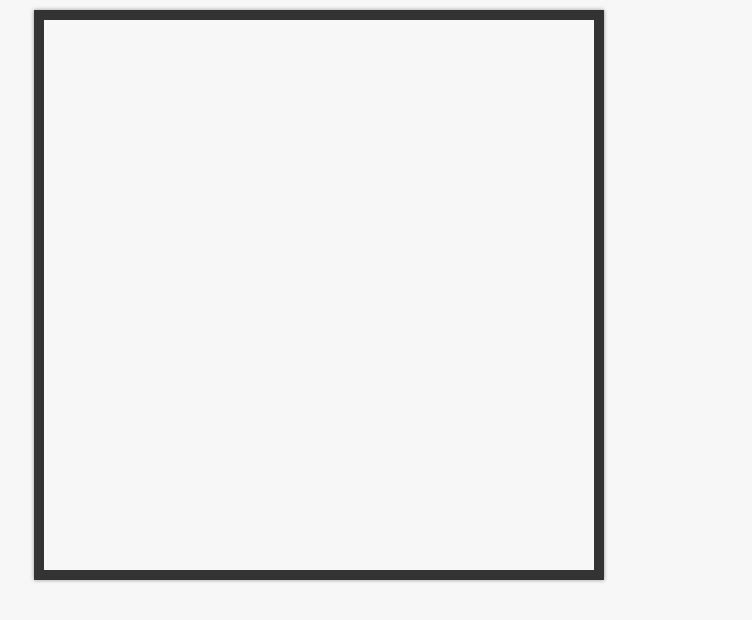
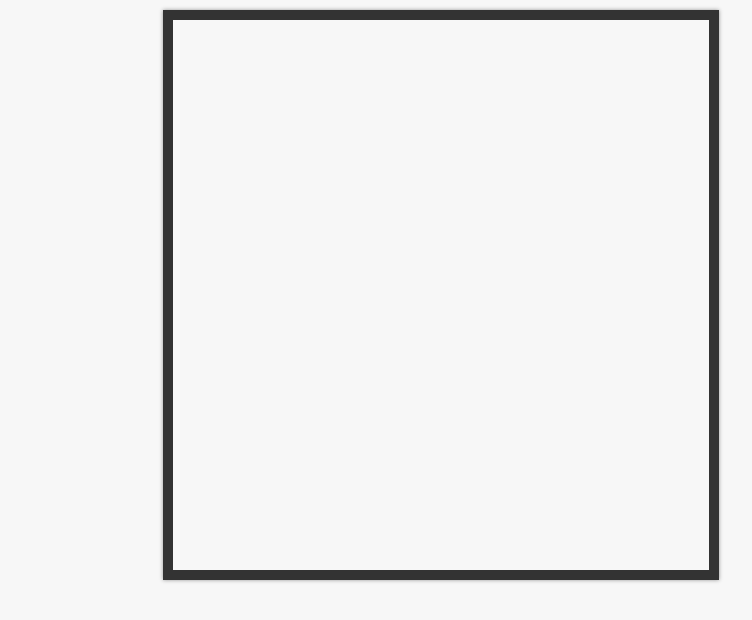
Before and after one commit to savwiley/etchasketch2, a plain HTML site: page index.html in a window 1280 px wide. Shown: the whole page, without its empty margins (321-1073 px from the left). Drawn offline with Linux system fonts and the light colour scheme.

Commit message:
create main wrapper around both the menu and grid

```diff
--- a/index.html
+++ b/index.html
@@ -8,8 +8,10 @@
 </head>
 <body>
 
-  <div id="menu"></div>
-  <div id="container"></div>
+  <div id="main">
+    <div id="menu"></div>
+    <div id="container"></div>
+  </div>
 
   <script src="func.js"></script>
 </body>
--- a/style.css
+++ b/style.css
@@ -7,10 +7,22 @@ body {
   background: #f7f7f7;
 }
 
+#main {
+  display: flex;
+  flex-direction: row;
+  width: 800px;
+  height: auto;
+  margin: 10px auto 0;
+}
+
+#menu {
+  width: 250px;
+  height: 570px;
+}
+
 #container {
   width: 550px;
   height: 550px;
-  margin: 10px auto 0;
   border: 10px solid #333;
   box-shadow: 0 0 4px rgba(0, 0, 0, 0.4);
   display: flex;
```
